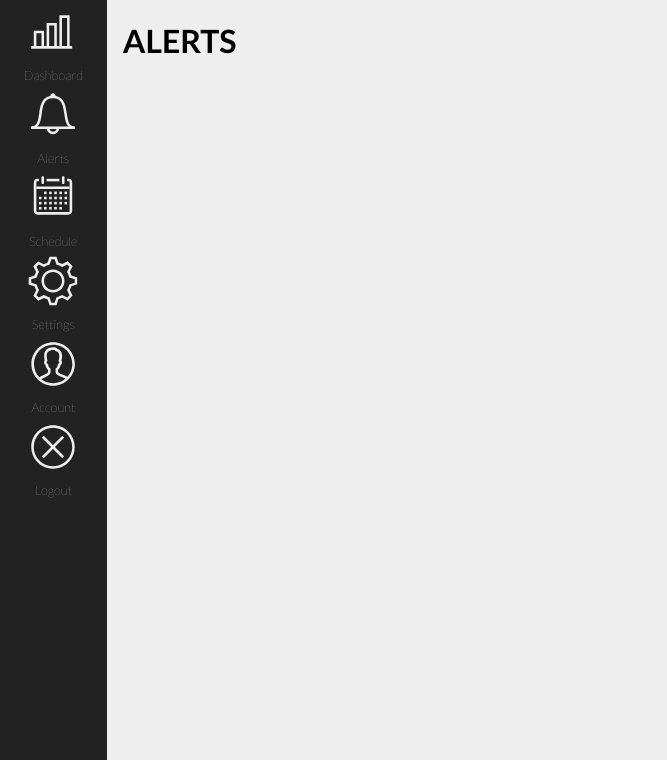
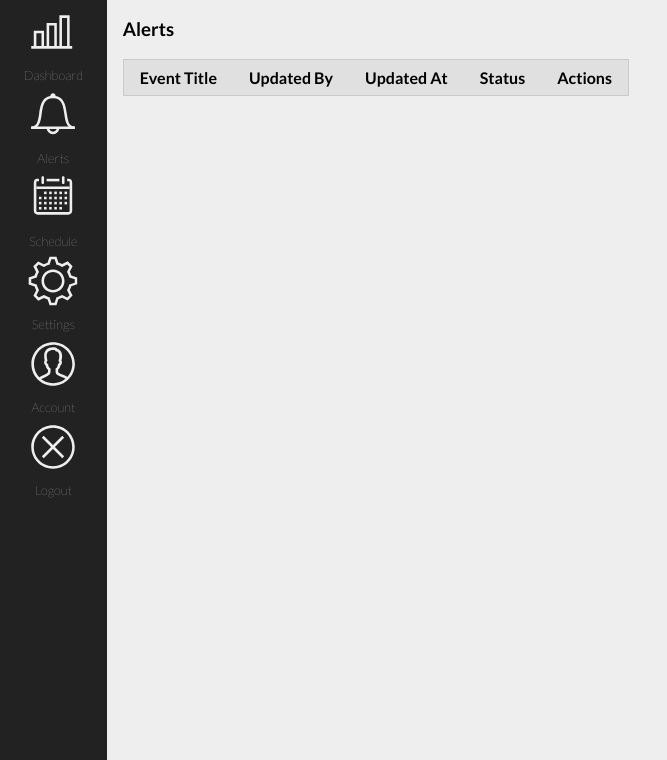
Before and after one commit to simpleoncall/simpleoncall, a Django app: template simpleoncall/templates/alerts.html in a window 1280 px wide. Shown: the part 49-809 px from the top of the page, without its empty margins (0-667 px from the left). Run offline with Django 3.2, Linux system fonts and the light colour scheme; the template is opened without the code that fills it, so the values that code supplies are empty; parts of the project's set-up code (start-up, migrations or seed data) failed here and were passed over.

Commit message:
mock out alert page and event acknowledge and resolve

```diff
--- a/simpleoncall/templates/alerts.html
+++ b/simpleoncall/templates/alerts.html
@@ -1,6 +1,57 @@
 {% extends "layout.html" %}
 {% block content %}
 <article id="alerts">
-  <h1>Alerts</h1>
+  <section>
+    <h3>Alerts</h3>
+    <table class="pure-table pure-table-horizontal pure-table-striped">
+      <thead>
+        <tr>
+          <th>
+            Event Title
+          </th>
+          <th>
+            Updated By
+          </th>
+          <th>
+            Updated At
+          </th>
+          <th>
+            Status
+          </th>
+          <th>
+            Actions
+          </th>
+        </tr>
+      </thead>
+      <tbody>
+        {% for event in alerts %}
+        <tr class="{{ alert.status }}">
+          <td>
+            <a href="{% url 'event' event.id %}">
+              {{ event.title }}
+            </a>
+          </td>
+          <td>
+            {{ event.last_updater }}
+          </td>
+          <td>
+            {{ event.date_updated }}
+          </td>
+          <td>
+            {{ event.status }}
+          </td>
+          <td>
+            <a class="pure-button secondary-button" href="{% url 'event-ack' event.id %}">
+              Acknowledge
+            </a>
+            <a class="pure-button secondary-button" href="{% url 'event-resolve' event.id %}">
+              Resolve
+            </a>
+          </td>
+        </tr>
+        {% endfor %}
+      </tbody>
+    </table>
+  </section>
 </article>
 {% endblock %}
--- a/simpleoncall/urls.py
+++ b/simpleoncall/urls.py
@@ -18,6 +18,8 @@ urlpatterns = patterns(
     url(r'^team/invite', 'simpleoncall.views.invite_team', name='invite-team'),
     url(r'^invite/accept', 'simpleoncall.views.invite_accept', name='invite-accept'),
     url(r'^key/create', 'simpleoncall.views.create_key', name='create-key'),
+    url(r'^event/ack/(?P<event_id>[0-9a-z]+)', 'simpleoncall.views.event_ack', name='event-ack'),
+    url(r'^event/resolve/(?P<event_id>[0-9a-z]+)', 'simpleoncall.views.event_resolve', name='event-resolve'),
     url(r'^admin/', include(admin.site.urls)),
     url(r'^api/', include(api.urlpatterns, namespace='api')),
 )
```
Also changed, not shown: simpleoncall/views.py (+40 -1 lines).
